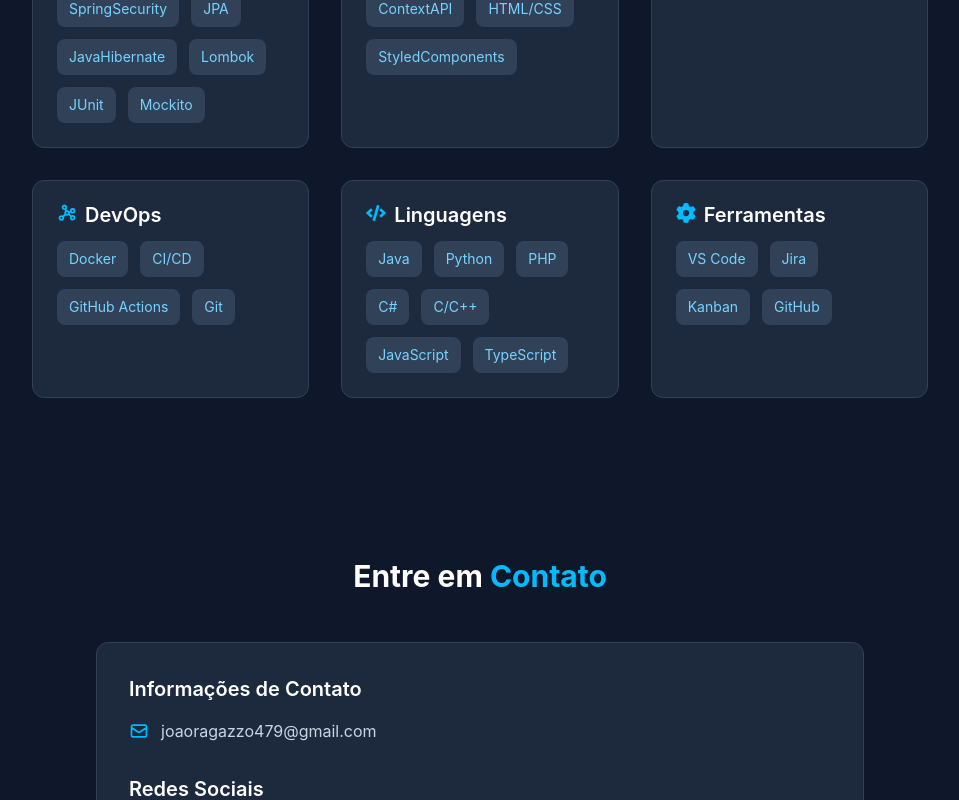
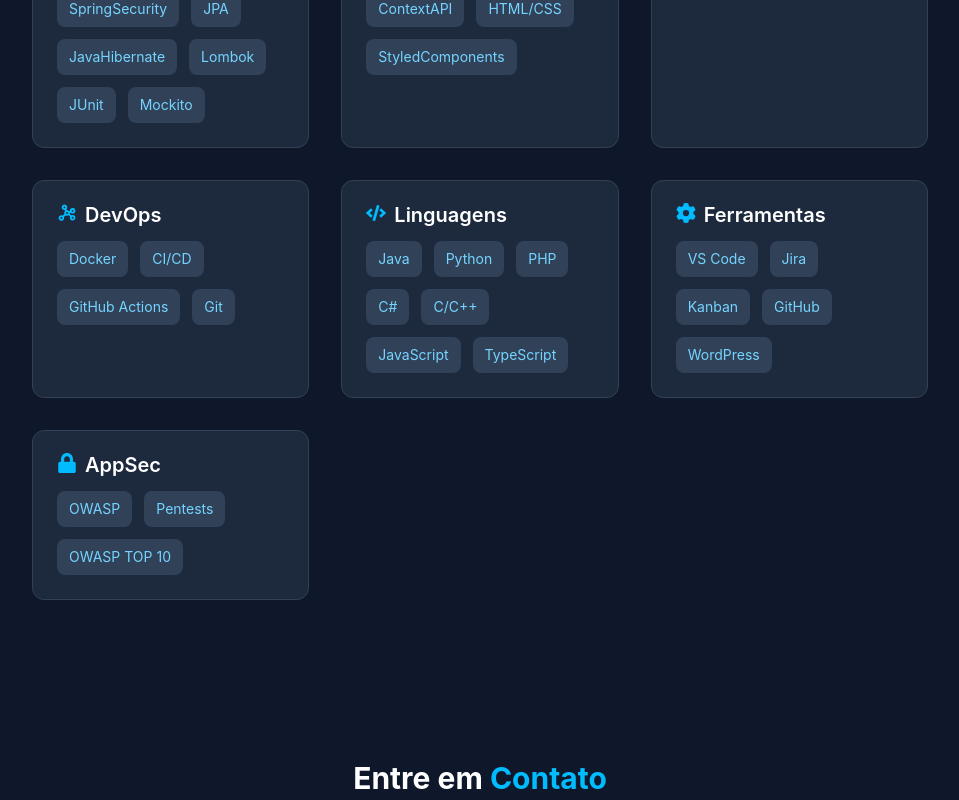
Before and after one commit to joaoragazzo/portfolio, a React (Vite) app in the folder app/: page / in a window 1280 px wide. Shown: the part 3385-4185 px from the top of the page, without its empty margins (160-1119 px from the left). Built offline with nearby package versions, Linux system fonts and the light colour scheme.

Commit message:
feat: add new techs

```diff
--- a/app/src/App.jsx
+++ b/app/src/App.jsx
@@ -11,7 +11,7 @@ import { SectionTitleStrong } from "./components/section/SectionTitleStrong";
 import { ToolCard } from "./components/tools/ToolCard";
 import { Tools } from "./components/tools/Tools";
 import { PiGraphBold } from "react-icons/pi";
-import { FaCode, FaDatabase, FaSearch, FaServer } from "react-icons/fa";
+import { FaCode, FaDatabase, FaLock, FaSearch, FaServer } from "react-icons/fa";
 import { ContactInformations } from "./components/ContactInformations";
 import { Footer } from "./components/Footer";
 import { FaComputer, FaGear } from "react-icons/fa6";
@@ -43,7 +43,7 @@ function App() {
             <AboutMe>
               <AboutMe.Paragraph>
                 Sou um desenvolvedor full-stack com foco em back-end,
-                apaixonado por criar soluções. Atualmente, estou cursando
+                apaixonado por criar soluções. Atualmente, estou cursando{" "}
                 <strong>Ciência da Computação</strong> pela Universidade
                 Federal de Alfenas e buscando constantemente aprimorar minhas
                 habilidades técnicas.
@@ -153,7 +153,7 @@ function App() {
 
           <Section id="tech" className="scroll-mt-10">
             <SectionTitle>
-              <SectionTitleStrong>Tecnologias</SectionTitleStrong> & Ferramentas
+              <SectionTitleStrong>Tecnologias</SectionTitleStrong> & Experiências
             </SectionTitle>
 
             <Tools>
@@ -232,8 +232,21 @@ function App() {
                 <ToolCard.Tool>Jira</ToolCard.Tool>
                 <ToolCard.Tool>Kanban</ToolCard.Tool>
                 <ToolCard.Tool>GitHub</ToolCard.Tool>
+                <ToolCard.Tool>WordPress</ToolCard.Tool>
+              </ToolCard>
+
+              <ToolCard>
+                <ToolCard.Icon>
+                  <FaLock />
+                </ToolCard.Icon>
+                <ToolCard.Title>AppSec</ToolCard.Title>
+                <ToolCard.Tool>OWASP</ToolCard.Tool>
+                <ToolCard.Tool>Pentests</ToolCard.Tool>
+                <ToolCard.Tool>OWASP TOP 10</ToolCard.Tool>
               </ToolCard>
             </Tools>
+
+
           </Section>
 
           <Section id="contact" className="scroll-mt-10">
```
